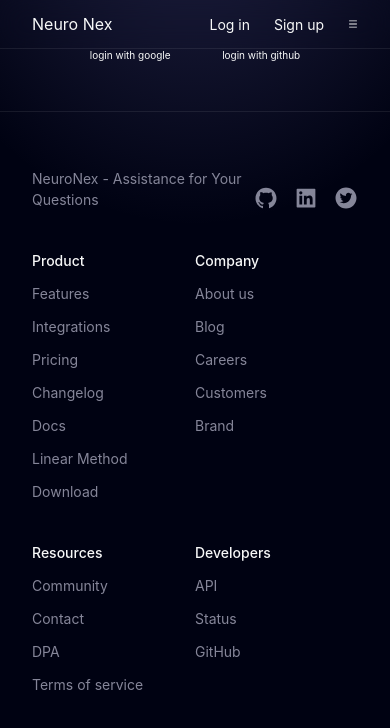
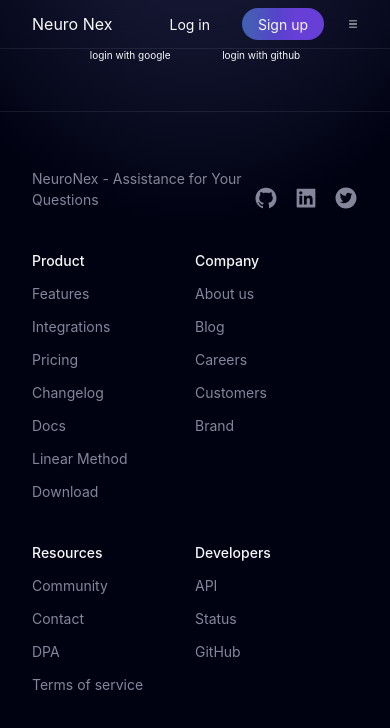
Before and after one commit to hasanshahriar32/neuronex_client, a React (Vite) app: page /login in a window 390 px wide. Shown: the top 728 px of the page. Built offline with nearby package versions, Linux system fonts and the light colour scheme; no server answers.

Commit message:
hamburgerMenuIs button fix

```diff
--- a/src/components/Header/Header.jsx
+++ b/src/components/Header/Header.jsx
@@ -2,6 +2,7 @@ import classNames from "classnames";
 import { useEffect, useState } from "react";
 import { AiOutlineMenu } from "react-icons/ai";
 import { Link } from "react-router-dom";
+import { Button } from "../../features/Button";
 import { Container } from "../../features/container";
 
 
@@ -80,9 +81,13 @@ const Header = () => {
                     <Link className="mr-6 text-sm" href="#">
                         Log in
                     </Link>
-                    <Link className="text-sm" href="#">
+                    <Button
+                        className="translate-y-[-1rem] animate-fade-in opacity-0 [--animation-delay:600ms]"
+                        href="/"
+                        variant="primary"
+                        size="medium" >
                         Sign up
-                    </Link>
+                    </Button>
 
                 </div>
 
```
